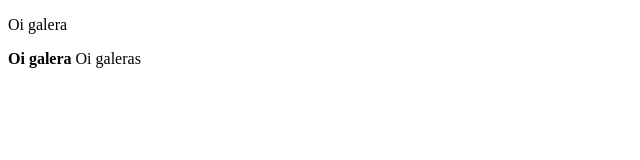
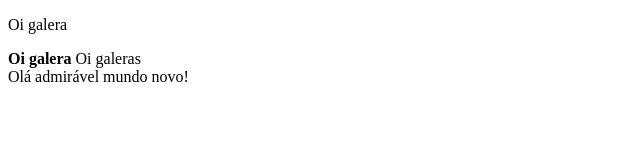
Before and after one commit to juliomatias-creat/GitHub-vscode-demo-tarde, a plain HTML site: page public/index.html in a window 1280 px wide. Shown: the whole page, without its empty margins (0-640 px from the left). Drawn offline with Linux system fonts and the light colour scheme.

Commit message:
primeiro commit no branch dev

```diff
--- a/public/index.html
+++ b/public/index.html
@@ -11,6 +11,8 @@
 
  <b>Oi galera</b>
    Oi galeras
+   <br>
+   Olá admirável mundo novo!
 
 </body>
 </html>
```
